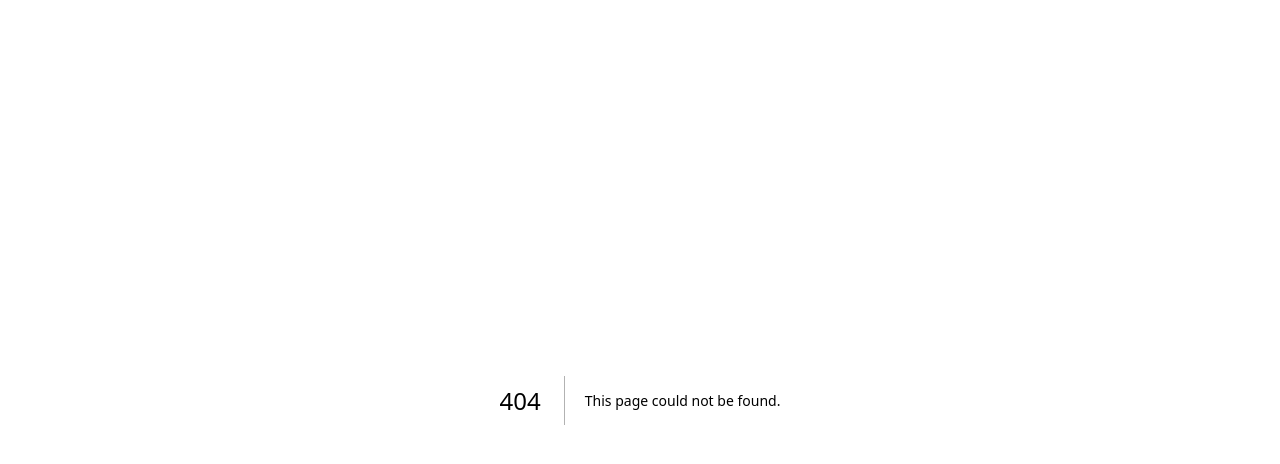
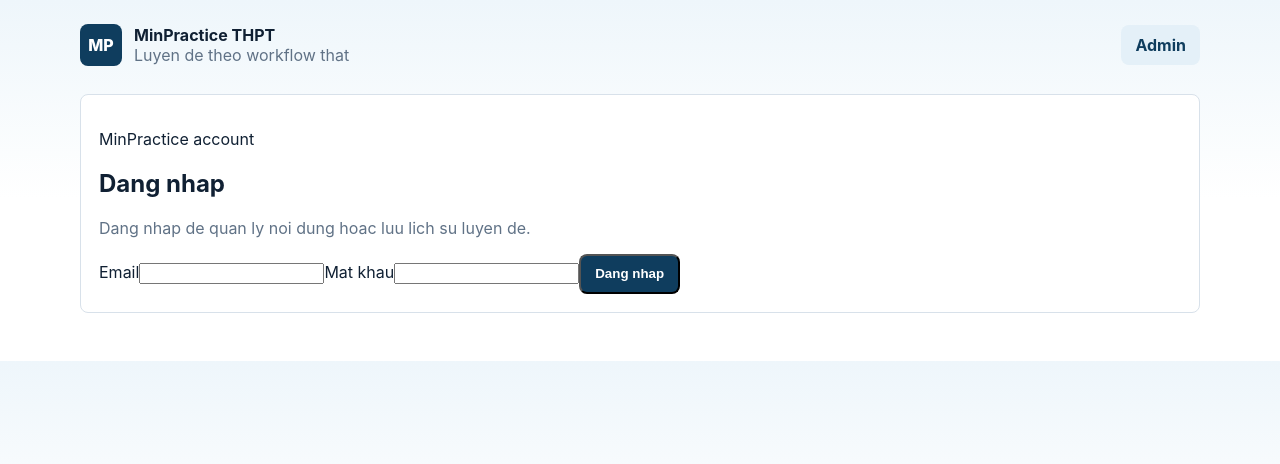
Before and after one commit to thaonam/minpractice-thpt, a Next.js app in the folder apps/web/: page /login in a window 1280 px wide. Before the commit this address had no page. Shown: the top 464 px of the page. Built offline with nearby package versions, Linux system fonts and the light colour scheme; no server answers.

Commit message:
Add login page

```diff
--- /dev/null
+++ b/apps/web/src/app/login/page.tsx
@@ -0,0 +1,54 @@
+'use client';
+
+import { FormEvent, useState } from 'react';
+import { useRouter } from 'next/navigation';
+import { AppHeader } from '@/components/app-header';
+import { apiClient, authStorage } from '@/lib/api-client';
+
+export default function LoginPage() {
+  const router = useRouter();
+  const [email, setEmail] = useState('');
+  const [password, setPassword] = useState('');
+  const [error, setError] = useState('');
+  const [loading, setLoading] = useState(false);
+
+  async function submit(event: FormEvent) {
+    event.preventDefault();
+    setError('');
+    setLoading(true);
+    try {
+      const response = await apiClient.login(email, password);
+      authStorage.save(response);
+      router.push(response.user.role === 'student' ? '/' : '/admin');
+    } catch (err) {
+      setError(err instanceof Error ? err.message : 'Dang nhap that bai');
+    } finally {
+      setLoading(false);
+    }
+  }
+
+  return (
+    <main className="shell">
+      <AppHeader />
+      <section className="auth-card card">
+        <p className="eyebrow">MinPractice account</p>
+        <h1>Dang nhap</h1>
+        <p className="muted">Dang nhap de quan ly noi dung hoac luu lich su luyen de.</p>
+        <form className="form-stack" onSubmit={submit}>
+          <label>
+            Email
+            <input className="input" type="email" value={email} onChange={(e) => setEmail(e.target.value)} required />
+          </label>
+          <label>
+            Mat khau
+            <input className="input" type="password" value={password} onChange={(e) => setPassword(e.target.value)} minLength={8} required />
+          </label>
+          {error ? <p className="error-text">{error}</p> : null}
+          <button className="btn" type="submit" disabled={loading}>
+            {loading ? 'Dang xu ly...' : 'Dang nhap'}
+          </button>
+        </form>
+      </section>
+    </main>
+  );
+}
```
